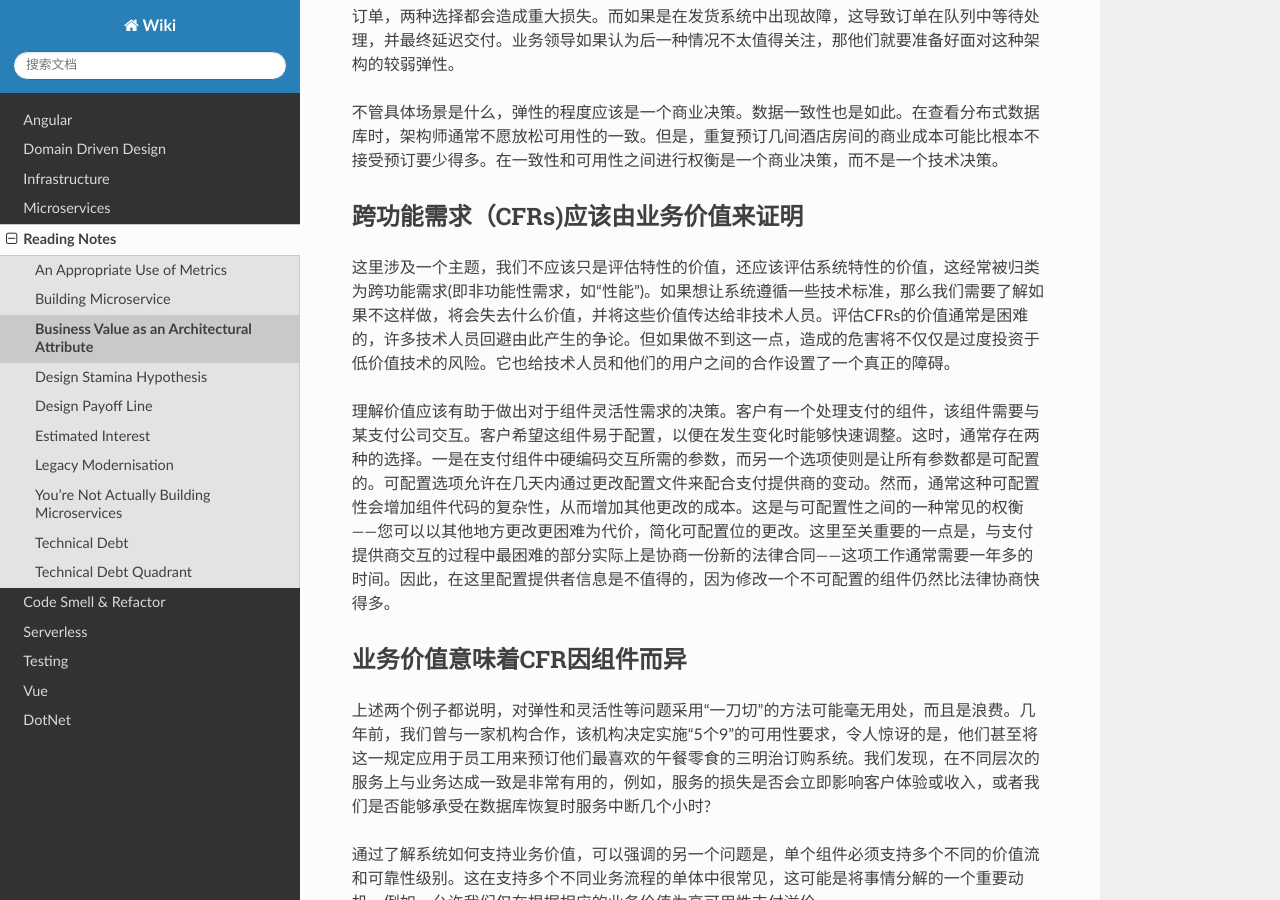
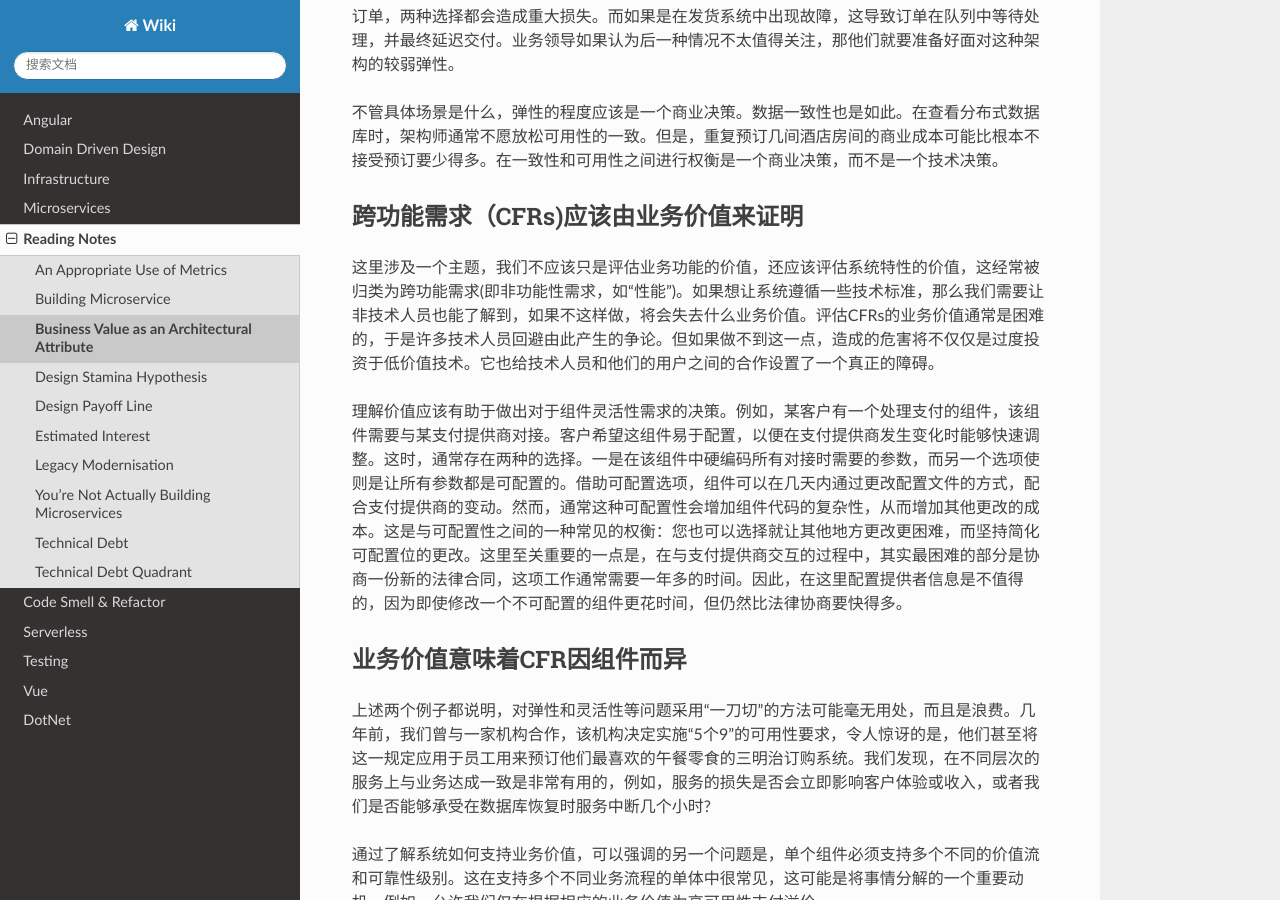
Before and after one commit to abigail830/Sphinx_wiki, a Sphinx documentation site: the page built from source/Reading/Business-Value-as-an-Architectural-Attribute.rst, in a window 1280 px wide and 900 px high, scrolled down 1561 px. Built offline with Sphinx 7.4.7 and the Read the Docs theme 2.0.0, drawn with Linux system fonts in a browser that asks for light colours; some of the changed text lies outside the part shown.

Commit message:
Update Business-Value-as-an-Architectural-Attribute.rst

```diff
--- a/source/Reading/Business-Value-as-an-Architectural-Attribute.rst
+++ b/source/Reading/Business-Value-as-an-Architectural-Attribute.rst
@@ -39,9 +39,9 @@ Business Value as an Architectural Attribute
 跨功能需求（CFRs)应该由业务价值来证明
 ---------------------------------------
 
-这里涉及一个主题，我们不应该只是评估特性的价值，还应该评估系统特性的价值，这经常被归类为跨功能需求(即非功能性需求，如“性能”)。如果想让系统遵循一些技术标准，那么我们需要了解如果不这样做，将会失去什么价值，并将这些价值传达给非技术人员。评估CFRs的价值通常是困难的，许多技术人员回避由此产生的争论。但如果做不到这一点，造成的危害将不仅仅是过度投资于低价值技术的风险。它也给技术人员和他们的用户之间的合作设置了一个真正的障碍。
+这里涉及一个主题，我们不应该只是评估业务功能的价值，还应该评估系统特性的价值，这经常被归类为跨功能需求(即非功能性需求，如“性能”)。如果想让系统遵循一些技术标准，那么我们需要让非技术人员也能了解到，如果不这样做，将会失去什么业务价值。评估CFRs的业务价值通常是困难的，于是许多技术人员回避由此产生的争论。但如果做不到这一点，造成的危害将不仅仅是过度投资于低价值技术。它也给技术人员和他们的用户之间的合作设置了一个真正的障碍。
 
-理解价值应该有助于做出对于组件灵活性需求的决策。客户有一个处理支付的组件，该组件需要与某支付公司交互。客户希望这组件易于配置，以便在发生变化时能够快速调整。这时，通常存在两种的选择。一是在支付组件中硬编码交互所需的参数，而另一个选项使则是让所有参数都是可配置的。可配置选项允许在几天内通过更改配置文件来配合支付提供商的变动。然而，通常这种可配置性会增加组件代码的复杂性，从而增加其他更改的成本。这是与可配置性之间的一种常见的权衡——您可以以其他地方更改更困难为代价，简化可配置位的更改。这里至关重要的一点是，与支付提供商交互的过程中最困难的部分实际上是协商一份新的法律合同——这项工作通常需要一年多的时间。因此，在这里配置提供者信息是不值得的，因为修改一个不可配置的组件仍然比法律协商快得多。
+理解价值应该有助于做出对于组件灵活性需求的决策。例如，某客户有一个处理支付的组件，该组件需要与某支付提供商对接。客户希望这组件易于配置，以便在支付提供商发生变化时能够快速调整。这时，通常存在两种的选择。一是在该组件中硬编码所有对接时需要的参数，而另一个选项使则是让所有参数都是可配置的。借助可配置选项，组件可以在几天内通过更改配置文件的方式，配合支付提供商的变动。然而，通常这种可配置性会增加组件代码的复杂性，从而增加其他更改的成本。这是与可配置性之间的一种常见的权衡：您也可以选择就让其他地方更改更困难，而坚持简化可配置位的更改。这里至关重要的一点是，在与支付提供商交互的过程中，其实最困难的部分是协商一份新的法律合同，这项工作通常需要一年多的时间。因此，在这里配置提供者信息是不值得的，因为即使修改一个不可配置的组件更花时间，但仍然比法律协商要快得多。
 
 
 业务价值意味着CFR因组件而异
```
Also changed, not shown: other parts of source/Reading/Business-Value-as-an-Architectural-Attribute.rst (+1 -1 lines).
